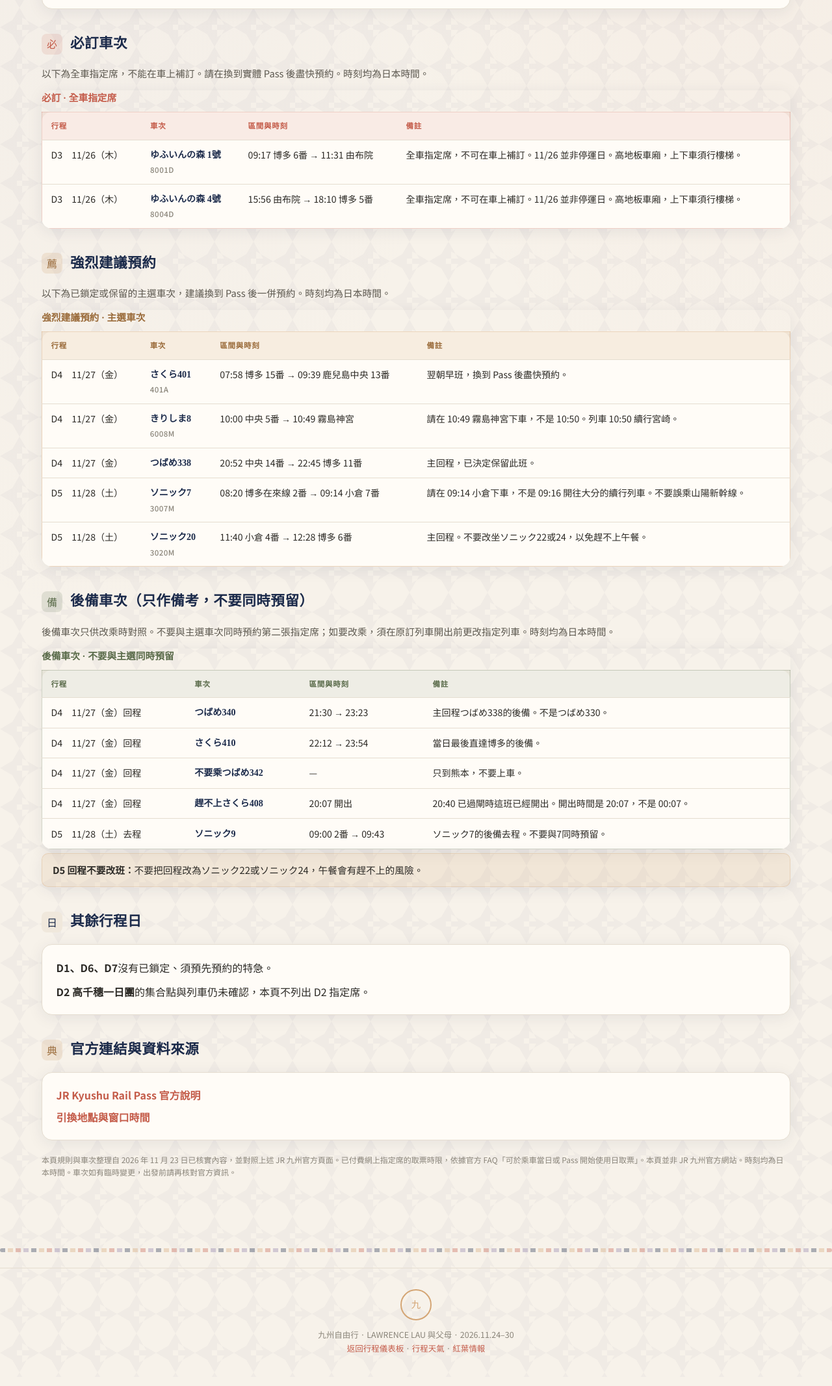
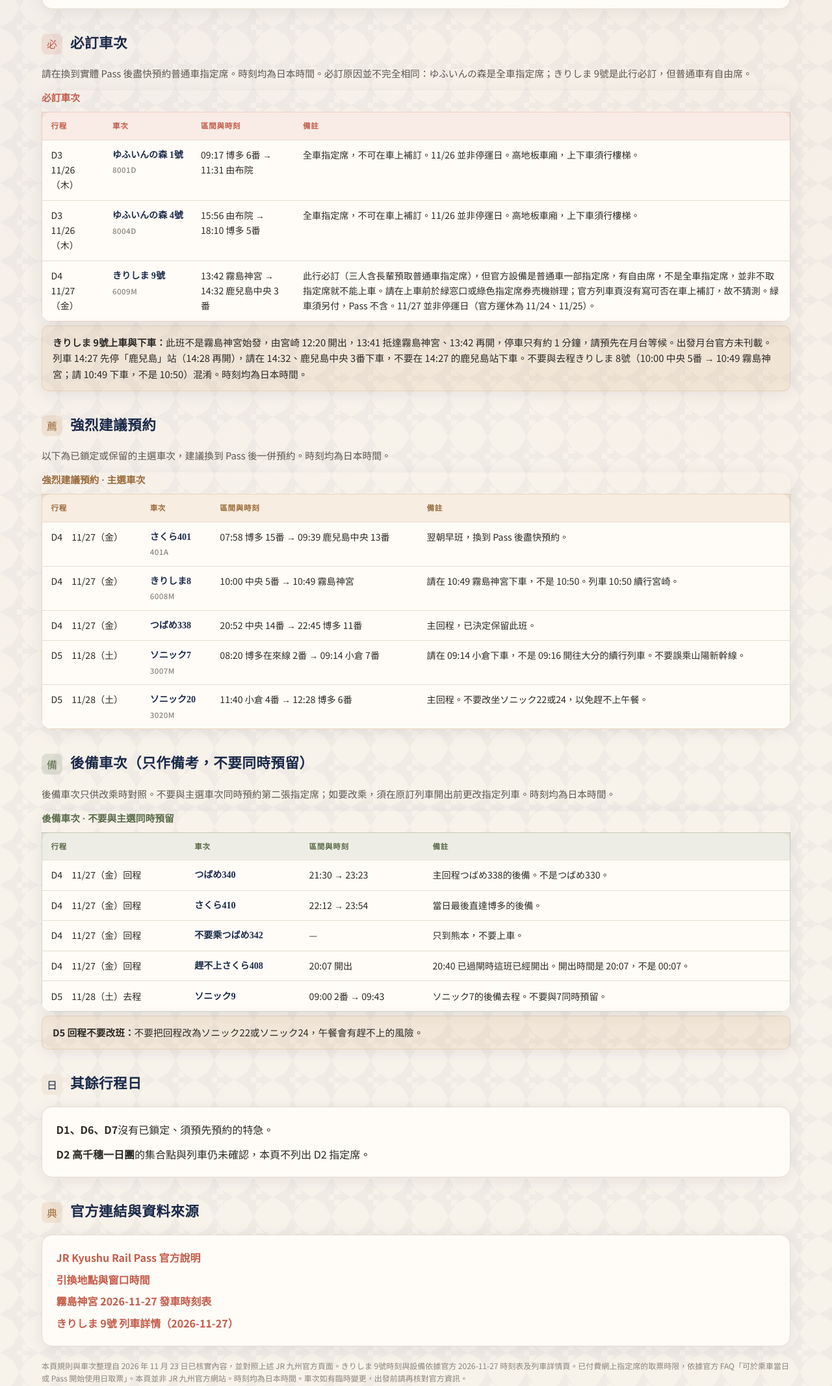
Before and after one commit to FTNT-Lawrence/kyushu-wafu-dashboard, a plain HTML site: page tickets.html in a window 1280 px wide. Shown: the part 1668-3801 px from the top of the page at 65% size. Drawn offline with Linux system fonts and the light colour scheme.

Commit message:
Add Kirishima 9 to the must-reserve list on the 換飛 page
List the verified 11/27 きりしま 9 return as a must-reserve train, distinguish it from all-reserved Yufuin no Mori, and align the D4 itinerary wording with official times and station booking.

```diff
--- a/tickets.html
+++ b/tickets.html
@@ -141,10 +141,10 @@
       <span class="sec-icon coral" aria-hidden="true">必</span>
       <h2>必訂車次</h2>
     </div>
-    <p class="ticket-lead">以下為全車指定席，不能在車上補訂。請在換到實體 Pass 後盡快預約。時刻均為日本時間。</p>
+    <p class="ticket-lead">請在換到實體 Pass 後盡快預約普通車指定席。時刻均為日本時間。必訂原因並不完全相同：ゆふいんの森是全車指定席；きりしま 9號是此行必訂，但普通車有自由席。</p>
     <div class="ticket-table-wrap is-must">
       <table class="ticket-table">
-        <caption>必訂 · 全車指定席</caption>
+        <caption>必訂車次</caption>
         <thead>
           <tr>
             <th>行程</th>
@@ -166,9 +166,16 @@
             <td>15:56 由布院 → 18:10 博多 5番</td>
             <td>全車指定席，不可在車上補訂。11/26 並非停運日。高地板車廂，上下車須行樓梯。</td>
           </tr>
+          <tr>
+            <td>D4　11/27（金）</td>
+            <td class="place">きりしま 9號<br><span class="train-no">6009M</span></td>
+            <td>13:42 霧島神宮 → 14:32 鹿兒島中央 3番</td>
+            <td>此行必訂（三人含長輩預取普通車指定席），但官方設備是普通車一部指定席，有自由席，不是全車指定席，並非不取指定席就不能上車。請在上車前於緑窓口或綠色指定席券売機辦理；官方列車頁沒有寫可否在車上補訂，故不猜測。緑車須另付，Pass 不含。11/27 並非停運日（官方運休為 11/24、11/25）。</td>
+          </tr>
         </tbody>
       </table>
     </div>
+    <p class="notice yama"><strong>きりしま 9號上車與下車：</strong>此班不是霧島神宮始發，由宮崎 12:20 開出，13:41 抵達霧島神宮、13:42 再開，停車只有約 1 分鐘，請預先在月台等候。出發月台官方未刊載。列車 14:27 先停「鹿兒島」站（14:28 再開），請在 14:32、鹿兒島中央 3番下車，不要在 14:27 的鹿兒島站下車。不要與去程きりしま 8號（10:00 中央 5番 → 10:49 霧島神宮；請 10:49 下車，不是 10:50）混淆。時刻均為日本時間。</p>
   </section>
 
   <section id="recommend">
@@ -298,9 +305,11 @@
       <ul class="ticket-links">
         <li><a href="https://www.jrkyushu.co.jp/english/railpass/railpass.html" target="_blank" rel="noopener">JR Kyushu Rail Pass 官方說明</a></li>
         <li><a href="https://www.jrkyushu.co.jp/english/railpass/how_to_purchase/reception_place.html" target="_blank" rel="noopener">引換地點與窗口時間</a></li>
+        <li><a href="https://www.jrkyushu-timetable.jp/cgi-bin/jr-k_time/tt_dep.cgi?c=28947&amp;d=20261127" target="_blank" rel="noopener">霧島神宮 2026-11-27 發車時刻表</a></li>
+        <li><a href="https://www.jrkyushu-timetable.jp/jr-k_time/2612/0004/00047601.html?c=28947&amp;ym=202611&amp;d=27" target="_blank" rel="noopener">きりしま 9號 列車詳情（2026-11-27）</a></li>
       </ul>
     </article>
-    <p class="wx-source">本頁規則與車次整理自 2026 年 11 月 23 日已核實內容，並對照上述 JR 九州官方頁面。已付費網上指定席的取票時限，依據官方 FAQ「可於乘車當日或 Pass 開始使用日取票」。本頁並非 JR 九州官方網站。時刻均為日本時間。車次如有臨時變更，出發前請再核對官方資訊。</p>
+    <p class="wx-source">本頁規則與車次整理自 2026 年 11 月 23 日已核實內容，並對照上述 JR 九州官方頁面。きりしま 9號時刻與設備依據官方 2026-11-27 時刻表及列車詳情頁。已付費網上指定席的取票時限，依據官方 FAQ「可於乘車當日或 Pass 開始使用日取票」。本頁並非 JR 九州官方網站。時刻均為日本時間。車次如有臨時變更，出發前請再核對官方資訊。</p>
   </section>
 </main>
 
```
Also changed, not shown: index.html (+4 -4 lines).
